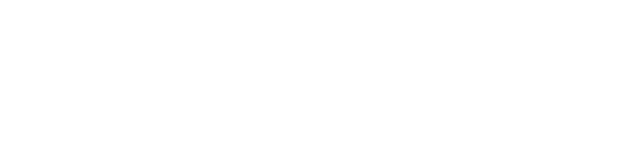
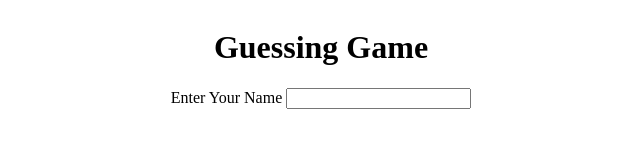
Before and after one commit to coltonkimber/Learning_Git, a plain HTML site: page index.html in a window 1280 px wide. Shown: the whole page, without its empty margins (319-959 px from the left). Drawn offline with Linux system fonts and the light colour scheme.

Commit message:
here we go

```diff
--- a/index.html
+++ b/index.html
@@ -1,9 +1,23 @@
 <html>
     <head>
         <title>Guessing Game</title>
+        <link rel="stylesheet" href="styles.css">
     </head>
         <body>
-
-
+            <div class="container">
+                <div id="top">
+                    <h1 id="title" class="center">
+                        Guessing Game
+                    </h1>
+                    <div id="start-game">
+                        <label>Enter Your Name</label>
+                        <input type="text" id="name"/>
+                        <button id="start-game" class="hide">
+                            Start Game
+                        </button>
+                    </div>
+                </div>
+            </div>
+            <script src="main.js"></script>
         </body>
 </html>
--- a/main.js
+++ b/main.js
@@ -0,0 +1,7 @@
+document.addEventListener("DOMContentLoeaded", function(){
+    //the entire game is inside here
+    //variables
+
+
+    //functions
+})
--- a/styles.css
+++ b/styles.css
@@ -0,0 +1,12 @@
+.container {
+    display: flex;
+    justify-content: center;
+}
+
+.center {
+    text-align: center
+}
+
+.hide {
+    display: none;
+}
```
